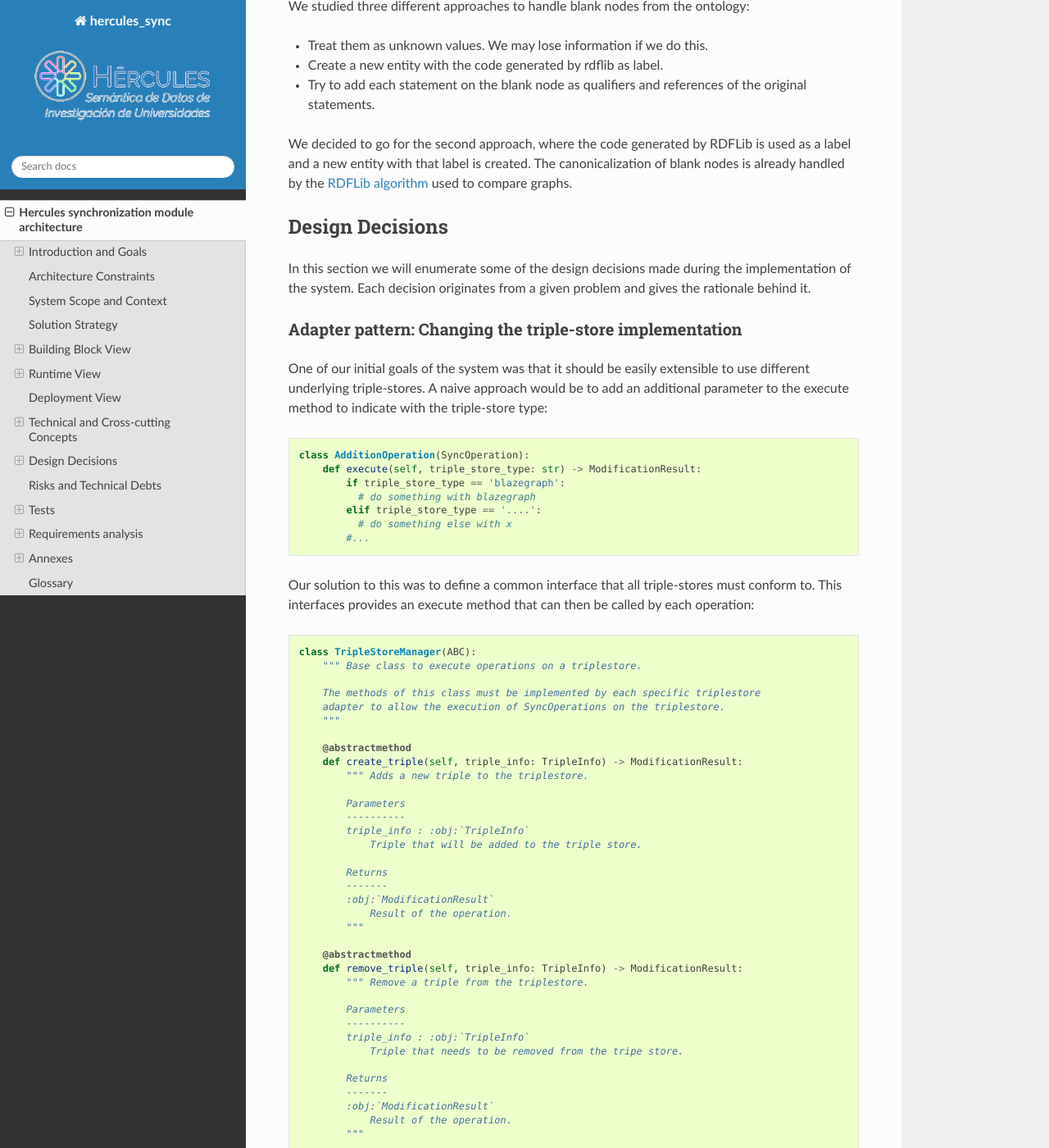
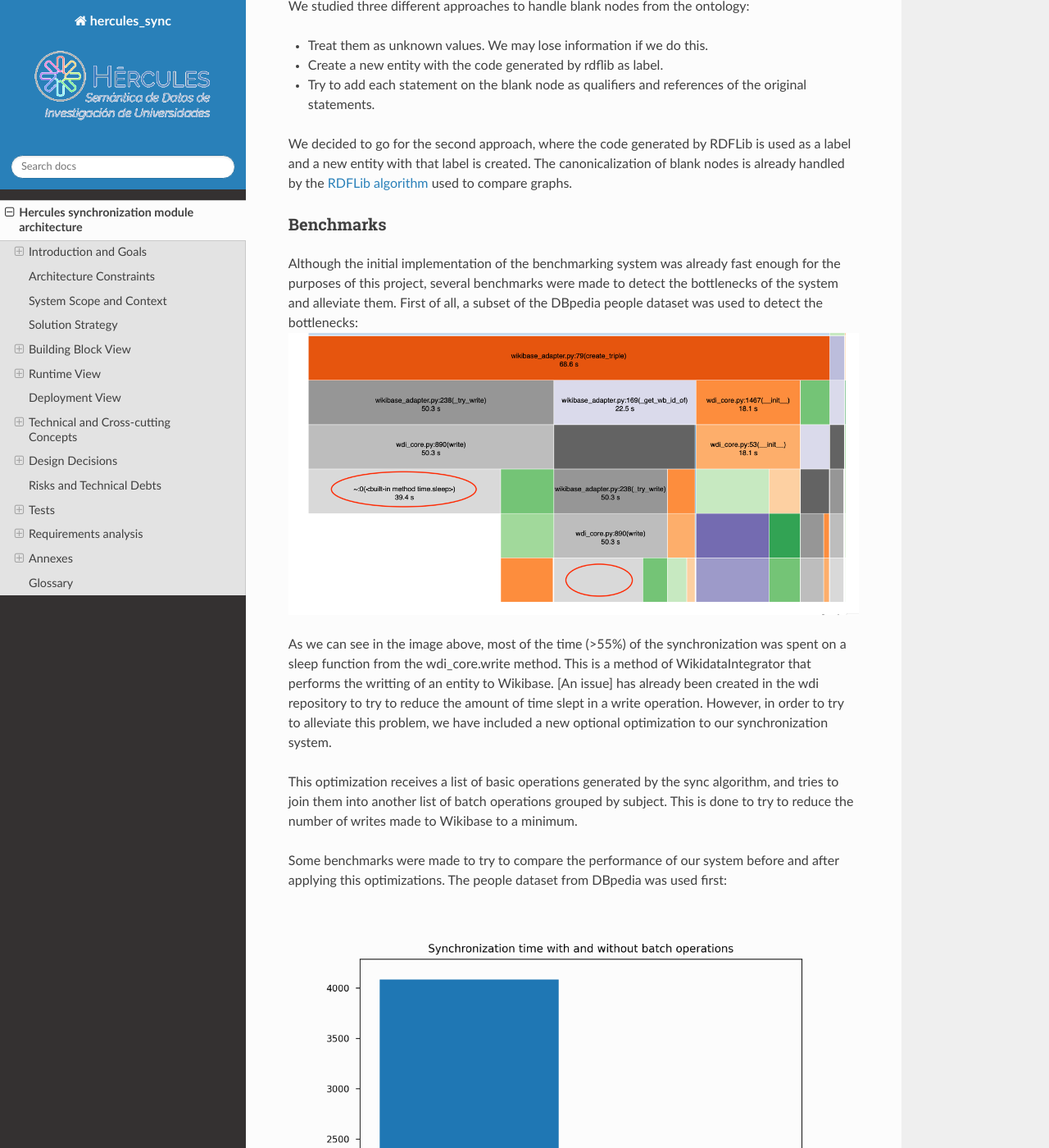
Before and after one commit to weso/hercules-sync, a Sphinx documentation site: the page built from docs/hercules_sync_doc.md, in a window 1280 px wide and 1400 px high, scrolled down 11081 px. Shown: the whole window at 82% size. Built offline with Sphinx 7.4.7 and the Read the Docs theme 2.0.0, drawn with Linux system fonts in a browser that asks for light colours; some of the changed text lies outside the part shown.

Commit message:
Add benchmarks section to docs

```diff
--- a/docs/hercules_sync_doc.md
+++ b/docs/hercules_sync_doc.md
@@ -193,6 +193,26 @@ We studied three different approaches to handle blank nodes from the ontology:
 * Try to add each statement on the blank node as qualifiers and references of the original statements.
 
 We decided to go for the second approach, where the code generated by RDFLib is used as a label and a new entity with that label is created. The canonicalization of blank nodes is already handled by the [RDFLib algorithm](https://rdflib.readthedocs.io/en/4.0/_modules/rdflib/compare.html) used to compare graphs.
+
+### Benchmarks
+Although the initial implementation of the benchmarking system was already fast enough for the purposes of this project, several benchmarks were made to detect the bottlenecks of the system and alleviate them. First of all, a subset of the DBpedia people dataset was used to detect the bottlenecks:
+![](images/herc_sync_benchmark.png)
+
+As we can see in the image above, most of the time (>55%) of the synchronization was spent on a sleep function from the wdi_core.write method. This is a method of WikidataIntegrator that performs the writting of an entity to Wikibase. [An issue] has already been created in the wdi repository to try to reduce the amount of time slept in a write operation. However, in order to try to alleviate this problem, we have included a new optional optimization to our synchronization system.
+
+This optimization receives a list of basic operations generated by the sync algorithm, and tries to join them into another list of batch operations grouped by subject. This is done to try to reduce the number of writes made to Wikibase to a minimum.
+
+Some benchmarks were made to try to compare the performance of our system before and after applying this optimizations. The people dataset from DBpedia was used first:
+![](images/herc_sync_dbpedia_benchmark.png)
+
+As we can see, the optimized version of the system is around 3x faster than the original one.
+
+After that, several synthetic datasets were created using the BSBM tool. This was done to analyze the performance of the system with datasets of different sizes:
+![](images/herc_sync_synth_benchmark.png)
+
+In this case, results are similar to the ones obtained with the DBpedia dataset, but the increase in performance is even greater.
+
+The Benchmarks.ipynb notebook provided includes additional information about the benchmarks and can be executed to reproduce them.
 
 ## Design Decisions
 In this section we will enumerate some of the design decisions made during the implementation of the system. Each decision originates from a given problem and gives the rationale behind it.
```
Also changed, not shown: docs/images/herc_sync_benchmark.png (added), docs/images/herc_sync_dbpedia_benchmark.png (added), docs/images/herc_sync_synth_benchmark.png (added), notebooks/img/barchart.png (deleted), notebooks/img/dbpedia_benchmark.png (added), notebooks/img/synth_benchmark.png (added).
